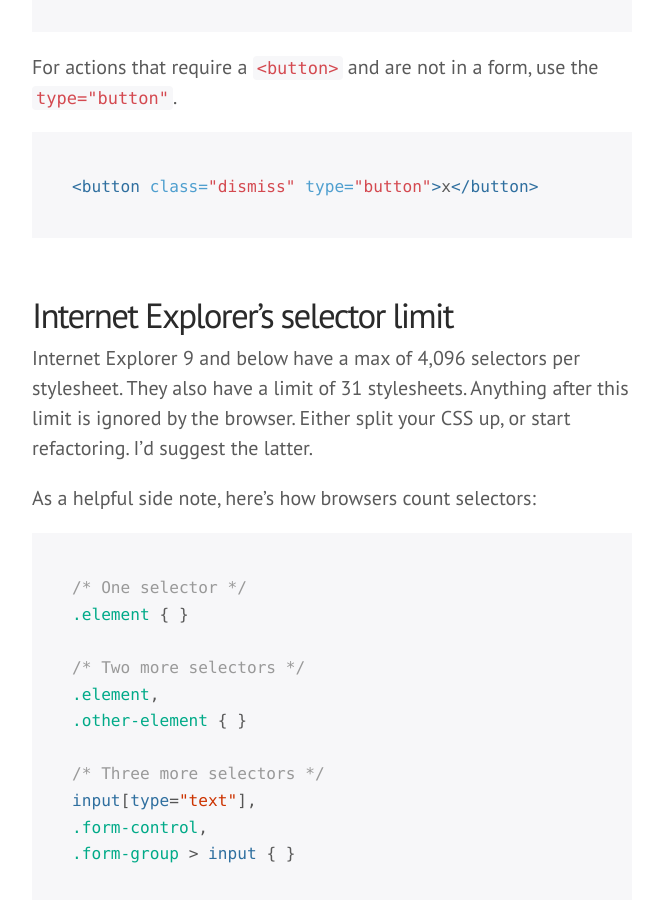
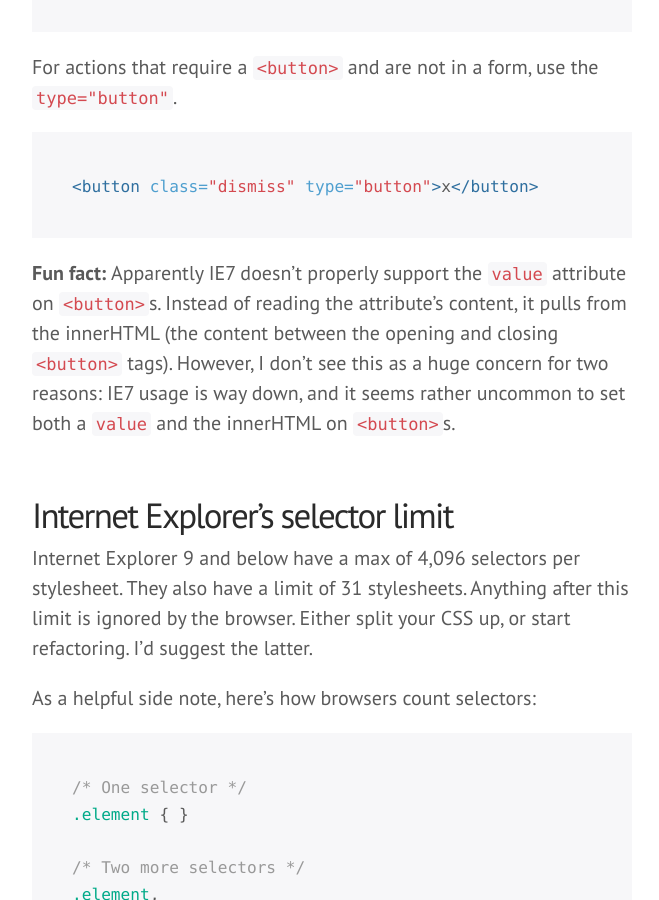
Before and after one commit to mdo/wtf-html-css, a Jekyll site: the page built from index.md, in a window 1280 px wide and 900 px high, scrolled down 6365 px. Shown: the whole window, without its empty margins (308-967 px from the left). Built offline with Jekyll 4.4.1, drawn with Linux system fonts in a browser that asks for light colours; some web fonts are replaced; Markdown is read by kramdown in place of the engine named in the settings; comment, search, counter and statistics services are not loaded.

Commit message:
Fixes #9: mention apparent bug with IE7 and value attribute on buttons, but with caveats

````diff
--- a/index.md
+++ b/index.md
@@ -185,6 +185,8 @@ For actions that require a `<button>` and are not in a form, use the `type="butt
 <button class="dismiss" type="button">x</button>
 ```
 
+**Fun fact:** Apparently IE7 doesn't properly support the `value` attribute on `<button>`s. Instead of reading the attribute's content, it pulls from the innerHTML (the content between the opening and closing `<button>` tags). However, I don't see this as a huge concern for two reasons: IE7 usage is way down, and it seems rather uncommon to set both a `value` and the innerHTML on `<button>`s.
+
 
 <a name="ie-selector-limit"></a>
 ### Internet Explorer's selector limit
````
